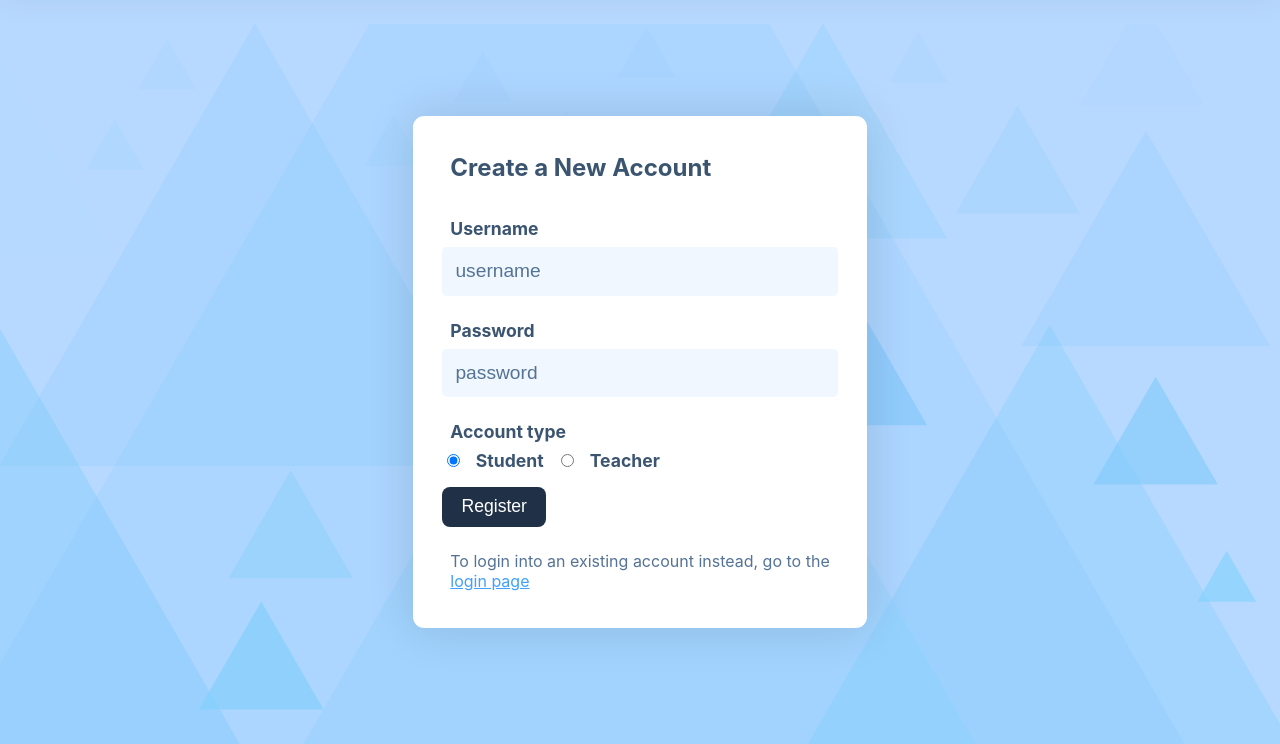
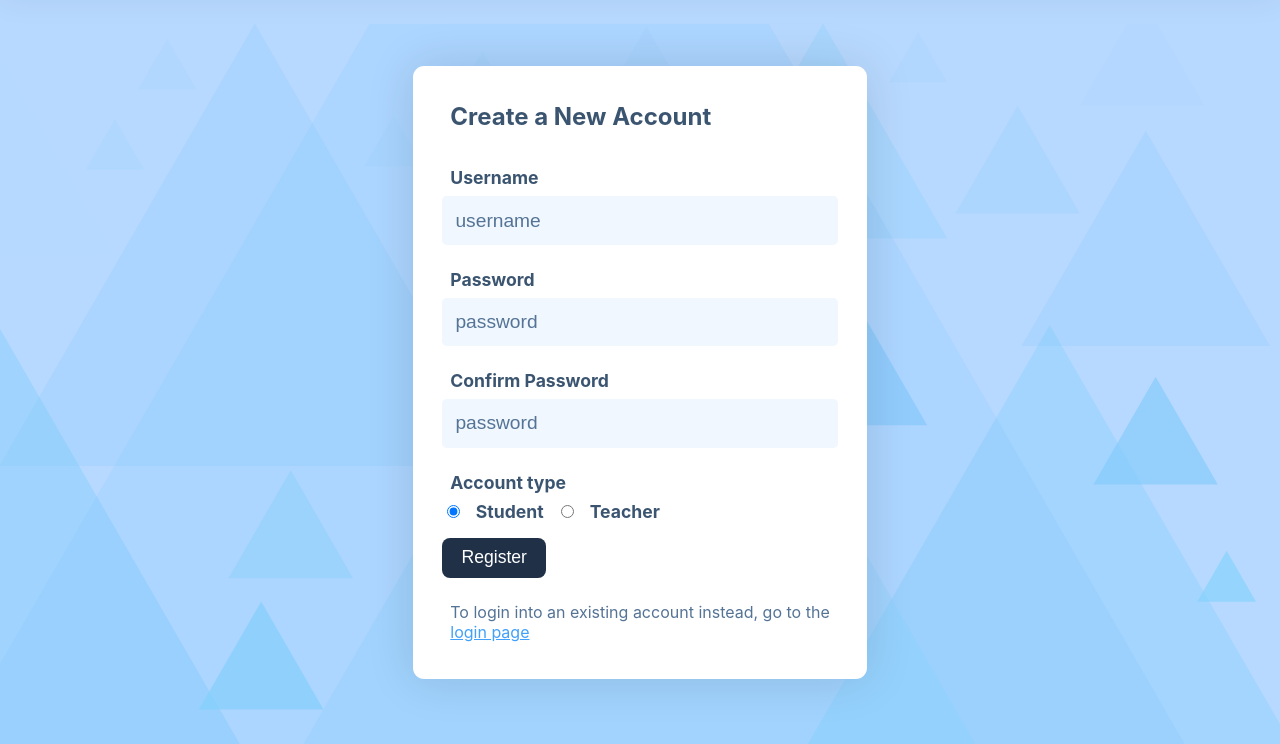
Before and after one commit to 0442/tsoha-opetussovellus, a Flask app: page /register in a window 1280 px wide. Shown: the part 56-800 px from the top of the page. Run offline with Flask 3, Linux system fonts and the light colour scheme.

Commit message:
Add password confirmation to registration

```diff
--- a/templates/register.html
+++ b/templates/register.html
@@ -9,12 +9,17 @@
     <form class="login-form" method="POST">
         <div style="display:flex; flex-direction: column;">
             <label for="username-input">Username</label>
-            <input id="username-input" type="text" name="username" placeholder="username">
+            <input required id="username-input" type="text" name="username" placeholder="username">
         </div>
         <div style="display:flex; flex-direction: column;">
             <label for="password-input">Password</label>
-            <input id="password-input" type="password" name="password" placeholder="password">
+            <input required id="password-input" type="password" name="password" placeholder="password">
         </div>
+        <div style="display:flex; flex-direction: column;">
+            <label for="confirm-password-input">Confirm Password</label>
+            <input required oninput="confirmPassword()" id="confirm-password-input" type="password" name="confirm-password" placeholder="password">
+        </div>
+        <p id="password-error" style="display:none; color:red">Passwords do not match</p>
         <div>
             <h3>Account type</h3>
             <input id="student" type="radio" value="student" name="role" checked>
@@ -23,7 +28,7 @@
             <label for="teacher">Teacher</label>
         </div>
         <div style="display: flex; flex-direction: row; gap: 1rem;">
-            <button class="button-2" formaction="/register" type="submit">Register</button>
+            <button id="register-submit" class="button-2" formaction="/register" type="submit">Register</button>
         </div>
         <div>
         <p>
@@ -34,6 +39,28 @@
 </div>
 
 <script>
+    function confirmPassword() {
+        errorTextStyle = "color: var(--secondary); margin: 0; padding: 0;";
+        errorInputStyle = "color: var(--secondary); border-color: var(--secondary-lighten-1); background-color: var(--secondary-lighten-2);";
+        errorButtonStyle = "opacity: 0.7; background-color: var(--tertiary-lighten-1);"
+
+        let psw = document.getElementById("password-input");
+        let pswConfirm = document.getElementById("confirm-password-input");
+        let pswError = document.getElementById("password-error");
+        let submitButton = document.getElementById("register-submit");
+
+        if (psw.value !== pswConfirm.value) {
+            pswError.setAttribute("style", errorTextStyle + "display:block;");
+            pswConfirm.setAttribute("style", errorInputStyle);
+            submitButton.setAttribute("disabled", true);
+            submitButton.setAttribute("style", errorButtonStyle);
+        } else {
+            pswError.setAttribute("style", "display:none;");
+            pswConfirm.removeAttribute("style");
+            submitButton.removeAttribute("disabled");
+            submitButton.removeAttribute("style");
+        }
+    }
 </script>
 
 {% endblock %}
```
